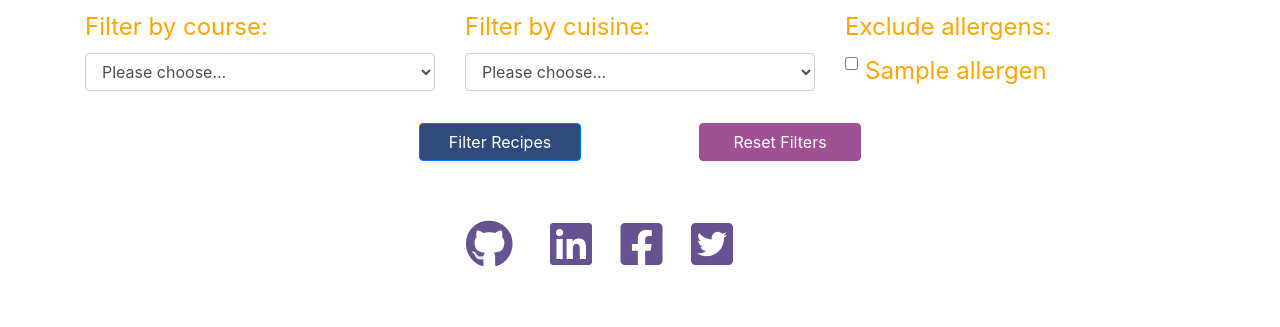
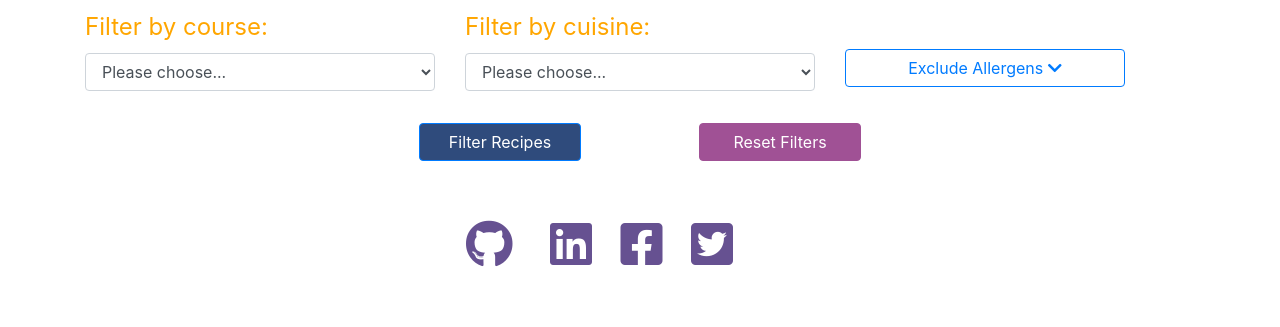
Before and after one commit to LibbyH52/Cookbook-App, a Flask app: page / in a window 1280 px wide. Shown: the part 537-864 px from the top of the page. Run offline with Flask 2, Linux system fonts and the light colour scheme; a database or web service that is not in the repository returns one stand-in record (values such as "Sample title"); data that the repository does not hold is empty; some libraries are stand-ins or nearby versions.

Commit message:
added allergen checkboxes to a dropdown list and styled dropdown button

```diff
--- a/static/css/style.css
+++ b/static/css/style.css
@@ -73,6 +73,14 @@ h5 {
     width: 60%;
 }
 
+.btn-allergen,
+.btn-allergen:hover,
+.btn-allergen:focus,
+.btn-allergen:active,
+.btn-allergen:active:focus{
+    width: 80%;
+}
+
 .btn-filter,
 .btn.btn-filter:hover{
     background-color: #2f4b7c;
@@ -83,7 +91,7 @@ h5 {
 .back-btn:focus,
 .back-btn:active,
 .back-btn:active:focus{
-    background-color: #ffffff;
+    background-color: #ffffff !important;
     border: 1px solid #665191;
 }
 
@@ -207,6 +215,10 @@ label {
     font-size: 1em;
 }
 
+.form-check-input{
+    position: relative;
+    font-size: 1.25em;
+}
 /************************************Footer*/
 
 footer {
@@ -254,6 +266,9 @@ footer a:visited {
         width: 33%;
     }
 
+    .btn-allergen{
+        margin-top: 2.5em;
+    }
     label {
         font-size: 1.5em;
     }
--- a/templates/browserecipes.html
+++ b/templates/browserecipes.html
@@ -26,18 +26,28 @@
                     </div>
                 </div>
                 <div class="col-sm-12 col-md-6 col-lg-4">
-                    <label for="allergen">Exclude allergens: </label>
-                        {% for allergen in allergens %}
-                            <div class="form-check">
+                    <button class="btn btn-outline-primary btn-allergen" type="button" data-toggle="collapse" data-target="#collapseExample" aria-expanded="false" aria-controls="collapseExample"> Exclude Allergens <i class="fas fa-chevron-down"></i><data-target></data-target></button>
+                    <div class="collapse" id="collapseExample">
+                      {% for allergen in allergens %}
+                          <div class="form-check">
                               <input class="form-check-input" type="checkbox" value="{{allergen.allergen_name}}" name="allergen" id="allergen_name">
-                              <label class="form-check-label" for="{{allergen.allergen_name}}">  {{allergen.allergen_name}}
-                                </label>
+                              <label class="form-check-label" for="{{allergen.allergen_name}}">{{allergen.allergen_name}}
+                            </label>
                         </div>
                     {% endfor %}
                 </div>
+                    <!-- <label for="allergen">Exclude allergens: </label>
+                        {% for allergen in allergens %}
+                          <div class="form-check">
+                              <input class="form-check-input" type="checkbox" value="{{allergen.allergen_name}}" name="allergen" id="allergen_name">
+                              <label class="form-check-label" for="{{allergen.allergen_name}}">{{allergen.allergen_name}}
+                            </label>
+                        </div>
+                    {% endfor %} -->
+                </div>
             </div>
             <div class="form-row">
-                 <div class="col-sm-6 col-md-6 offset-lg-3 col-lg-3">
+                <div class="col-sm-6 col-md-6 offset-lg-3 col-lg-3">
                     <button class="btn btn-primary btn-filter" type="Submit">Filter Recipes</button>
                 </div>
                 <div class="col-sm-12 col-md-6 col-lg-3">
```
